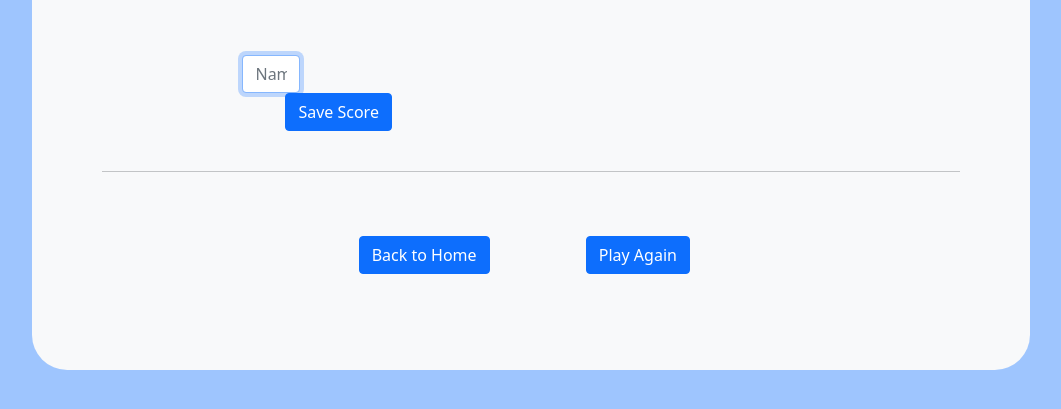
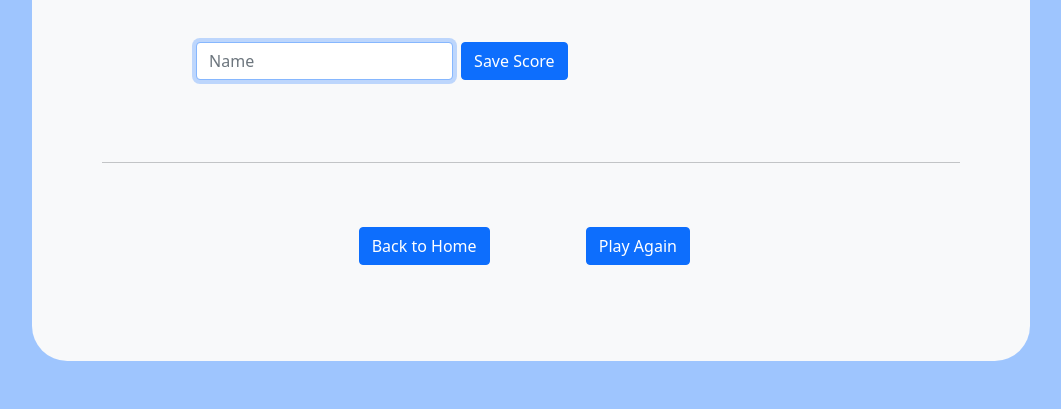
Before and after one commit to gregh13/CS50-Final-Project-Which-Would-Win, a Flask app: template templates/gameover.html in a window 1280 px wide. Shown: the part 275-684 px from the top of the page, without its empty margins (109-1170 px from the left). Run offline with Flask 2, Linux system fonts and the light colour scheme; the template is opened without the code that fills it, so the values that code supplies are empty.

Commit message:
improve front-end

```diff
--- a/templates/gameover.html
+++ b/templates/gameover.html
@@ -20,21 +20,18 @@
         <br>
         <br>
         <h1>Game Over :/</h1>
-        <br>
         <div class="text-center soft-white margin-gh rounded-gh">
             <div class="text-center" style="margin: 0 7%;">
                 <br>
                 <br>
-
                 <h3>Final Score: {{ score }}</h3>
                 <br>
-                <br>
-               <div class="row justify-content-evenly" style="margin: 0 15%;">
-                   <form action="/savescore" method="post">
-                        <div class="col-4">
-                            <input class="form-control" style="width: 30%;" name="name" type="text" placeholder="Name" required autofocus>
+               <div class="margin-gh">
+                   <form class="row g-2" action="/savescore" method="post">
+                        <div class="col-auto">
+                            <input class="form-control" name="name" type="text" placeholder="Name" required autofocus>
                         </div>
-                        <div class="col-4">
+                        <div class="col-auto">
                             <input class="btn btn-primary" type="submit" value="Save Score">
                         </div>
                    </form>
```
